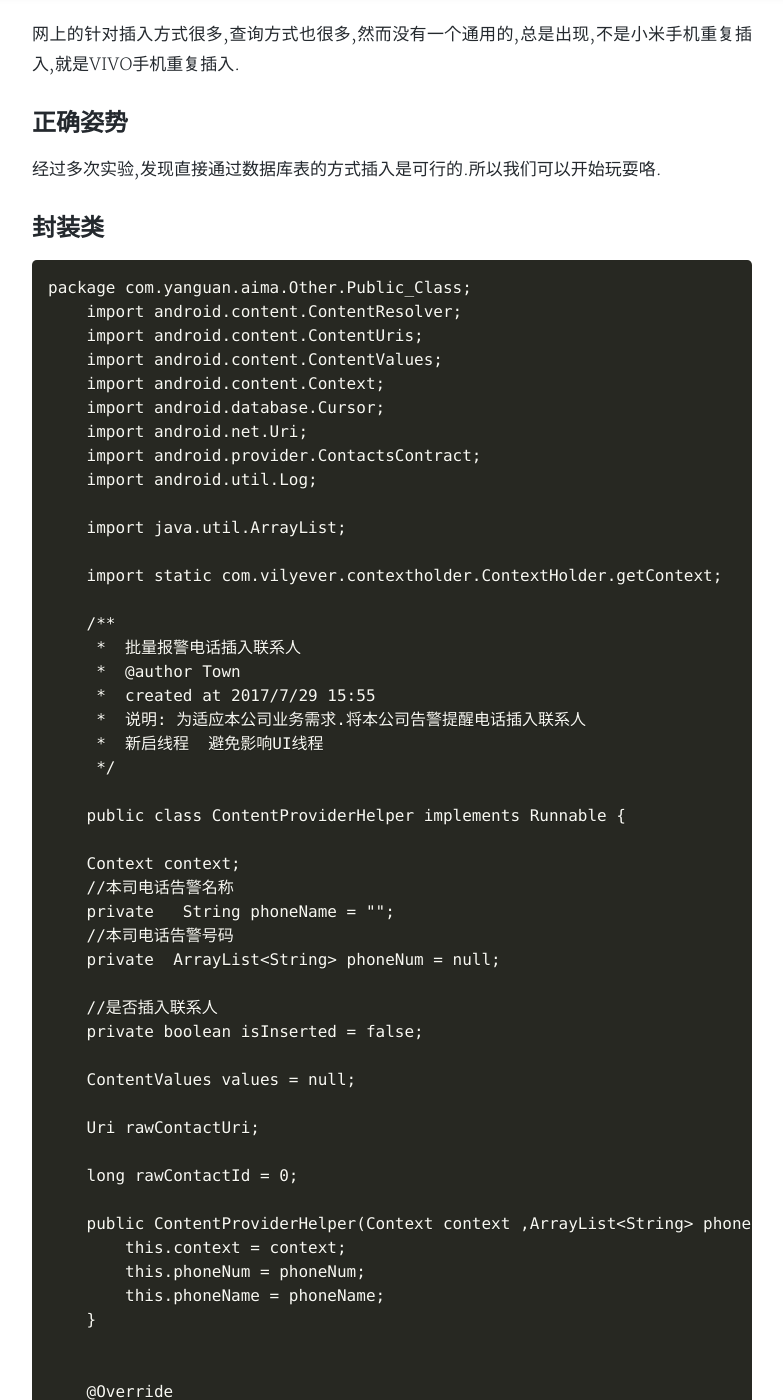
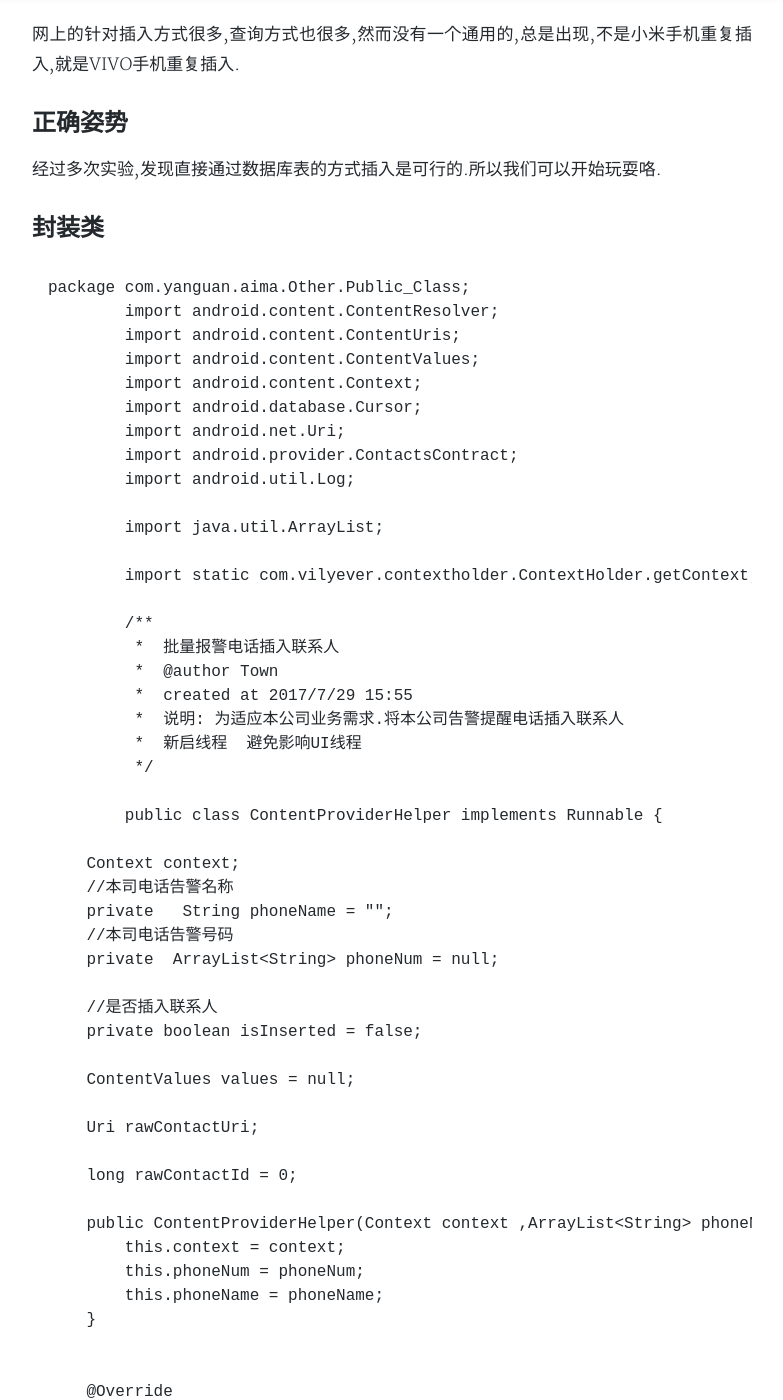
Before and after one commit to Townwang/Townwang.github.io, a Jekyll site: the page built from _posts/2017-07-30-android-04.md, in a window 1280 px wide and 1400 px high, scrolled down 1141 px. Shown: the whole window, without its empty margins (248-1031 px from the left). Built offline with Jekyll 4.4.1, drawn with Linux system fonts in a browser that asks for light colours; nearby versions of some CDN libraries; comment, search, counter and statistics services are not loaded; a style sheet for code colours, icons or effects is not loaded.

Commit message:
Signed-off-by: Town <Android@townwang.com>

```diff
--- a/assets/css/prism.css
+++ b/assets/css/prism.css
@@ -5,7 +5,7 @@
  * @author Town
  */
 
-code[class*="language-"],
+/*code[class*="language-"],
 pre[class*="language-"] {
 	color: #f8f8f2;
 	background: none;
@@ -35,7 +35,7 @@ pre[class*="language-"] {
 	overflow: auto;
 	border-radius: 0.3em;
 }
-
+*/
 :not(pre) > code[class*="language-"],
 pre[class*="language-"] {
 	background: #272822;
```
